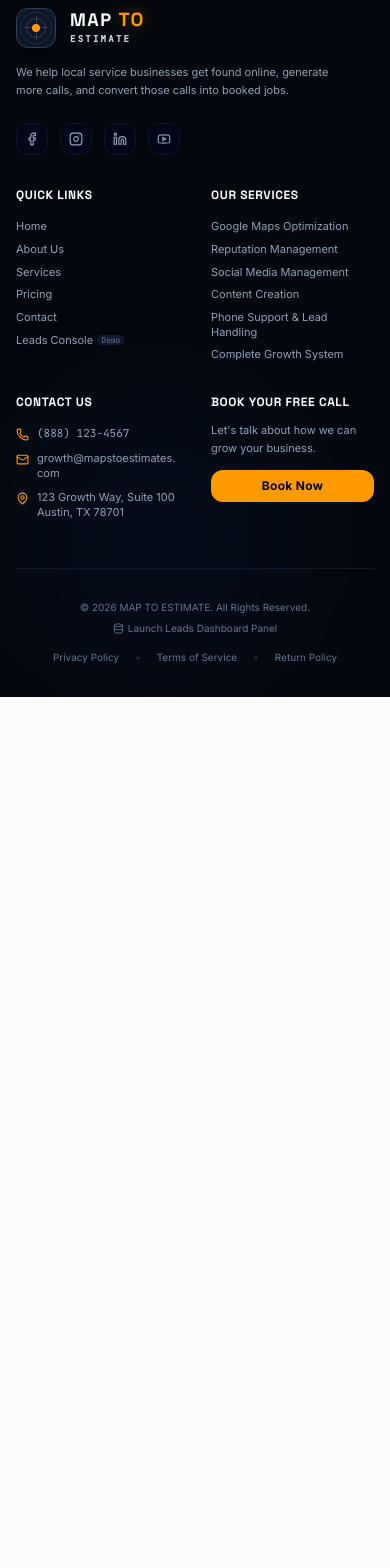
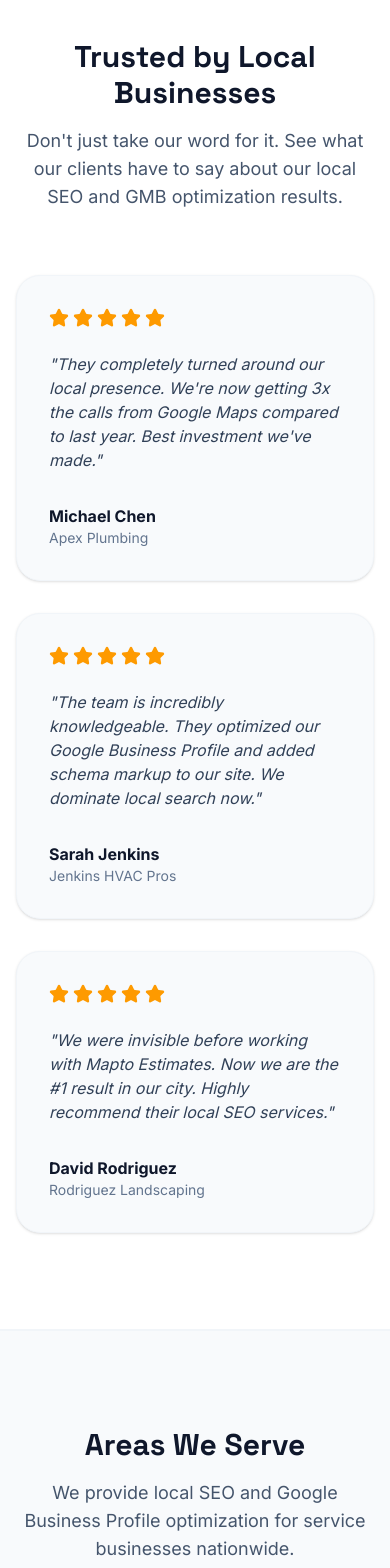
Before and after one commit to tedbundy1660-byte/maptpestmated, a React (Vite) app: page / in a window 390 px wide. Shown: the part 5360-6928 px from the top of the page. Before the commit the page ends 6057 px from the top, so only its background shows below. Built offline with nearby package versions, Linux system fonts and the light colour scheme.

Commit message:
feat: update contact details and enhance landing page
- Update primary contact phone and email across the site
- Add Testimonials and ServiceAreas components to the home page
- Include industry credentials section on the About page
- Improve site navigation with contact information access

```diff
--- a/index.html
+++ b/index.html
@@ -16,7 +16,7 @@
       "image": "https://www.mapstoestimates.com/logo.png",
       "@id": "",
       "url": "https://www.mapstoestimates.com",
-      "telephone": "+1-800-555-1234",
+      "telephone": "+1-657-214-1380",
       "address": {
         "@type": "PostalAddress",
         "streetAddress": "123 SEO Street",
--- a/src/App.tsx
+++ b/src/App.tsx
@@ -14,6 +14,8 @@ import GMBReport from './components/GMBReport';
 import ScrollProgress from './components/ScrollProgress';
 import AboutPage from './components/AboutPage';
 import ContactPage from './components/ContactPage';
+import Testimonials from './components/Testimonials';
+import ServiceAreas from './components/ServiceAreas';
 import { SERVICE_DETAILS } from './data';
 
 // Wrapper for Home Page
@@ -23,6 +25,8 @@ const HomePage = ({ onBookCall }: { onBookCall: (p?: string) => void }) => (
     <Trust />
     <Steps />
     <Pricing onBookCall={onBookCall} />
+    <Testimonials />
+    <ServiceAreas />
   </main>
 );
 
--- a/src/components/AboutPage.tsx
+++ b/src/components/AboutPage.tsx
@@ -79,6 +79,35 @@ export default function AboutPage() {
         </div>
       </section>
 
+      {/* Credentials & E-E-A-T */}
+      <section className="py-20 bg-slate-900 text-white">
+        <div className="max-w-7xl mx-auto px-4 sm:px-6 lg:px-8 text-center">
+          <h2 className="font-display font-bold text-3xl mb-12">Industry Credentials & Certifications</h2>
+          <div className="grid grid-cols-2 md:grid-cols-4 gap-8">
+            <div className="flex flex-col items-center p-6 bg-slate-800 rounded-2xl">
+              <Award className="text-amber-500 mb-4" size={40} />
+              <h3 className="font-bold text-lg mb-2">Google Partner</h3>
+              <p className="text-sm text-slate-400">Certified in Google Ads and Analytics</p>
+            </div>
+            <div className="flex flex-col items-center p-6 bg-slate-800 rounded-2xl">
+              <ShieldCheck className="text-blue-500 mb-4" size={40} />
+              <h3 className="font-bold text-lg mb-2">Local SEO Certified</h3>
+              <p className="text-sm text-slate-400">Advanced Local Search Experts</p>
+            </div>
+            <div className="flex flex-col items-center p-6 bg-slate-800 rounded-2xl">
+              <Zap className="text-yellow-500 mb-4" size={40} />
+              <h3 className="font-bold text-lg mb-2">Top Rated Agency</h3>
+              <p className="text-sm text-slate-400">Clutch & UpCity Recognized</p>
+            </div>
+            <div className="flex flex-col items-center p-6 bg-slate-800 rounded-2xl">
+              <Users className="text-emerald-500 mb-4" size={40} />
+              <h3 className="font-bold text-lg mb-2">BBB Accredited</h3>
+              <p className="text-sm text-slate-400">A+ Rating for Business Ethics</p>
+            </div>
+          </div>
+        </div>
+      </section>
+
       {/* CTA */}
       <section className="py-24 bg-slate-50 border-t border-slate-100">
         <div className="max-w-4xl mx-auto px-4 text-center">
--- a/src/components/ContactPage.tsx
+++ b/src/components/ContactPage.tsx
@@ -79,7 +79,7 @@ export default function ContactPage() {
                   </div>
                   <div>
                     <h4 className="font-bold text-slate-900">Email</h4>
-                    <a href="mailto:hello@rankboostpro.com" className="text-slate-600 hover:text-amber-500 transition-colors">hello@rankboostpro.com</a>
+                    <a href="mailto:info@mapstoestimates.com" className="text-slate-600 hover:text-amber-500 transition-colors">info@mapstoestimates.com</a>
                   </div>
                 </div>
 
@@ -89,7 +89,7 @@ export default function ContactPage() {
                   </div>
                   <div>
                     <h4 className="font-bold text-slate-900">Phone</h4>
-                    <a href="tel:+18005550199" className="text-slate-600 hover:text-amber-500 transition-colors">1 (800) 555-0199</a>
+                    <a href="tel:+16572141380" className="text-slate-600 hover:text-amber-500 transition-colors">(657) 214-1380</a>
                   </div>
                 </div>
 
@@ -98,8 +98,8 @@ export default function ContactPage() {
                     <MapPin className="text-amber-600" size={24} />
                   </div>
                   <div>
-                    <h4 className="font-bold text-slate-900">Headquarters</h4>
-                    <p className="text-slate-600">100 Innovation Way<br />San Francisco, CA 94105</p>
+                    <h4 className="font-bold text-slate-900">Google Business Profile</h4>
+                    <a href="https://share.google/PWtcGzQQc4JMSTT83" target="_blank" rel="noopener noreferrer" className="text-slate-600 hover:text-amber-500 transition-colors font-medium">View our Google Maps Profile</a>
                   </div>
                 </div>
               </div>
@@ -113,6 +113,19 @@ export default function ContactPage() {
                 Book a Strategy Call
               </button>
             </div>
+
+            {/* Google Maps Embed */}
+            <div className="w-full h-48 bg-slate-200 rounded-2xl overflow-hidden mt-8 border border-slate-200">
+              <iframe
+                src="https://www.google.com/maps/embed?pb=!1m18!1m12!1m3!1m3!1d3153.019280338781!2d-122.39572422329712!3d37.78964347198126!2m3!1f0!2f0!3f0!3m2!1i1024!2i768!4f13.1!3m3!1m2!1s0x80858066f1c79a95%3A0xc3af8cfb3cd20df2!2s100%20Innovation%20Way%2C%20San%20Francisco%2C%20CA%2094105!5e0!3m2!1sen!2sus!4v1700000000000!5m2!1sen!2sus"
+                width="100%"
+                height="100%"
+                style={{ border: 0 }}
+                allowFullScreen={true}
+                loading="lazy"
+                referrerPolicy="no-referrer-when-downgrade">
+              </iframe>
+            </div>
           </div>
 
         </div>
--- a/src/components/Footer.tsx
+++ b/src/components/Footer.tsx
@@ -140,15 +140,15 @@ export default function Footer({ onBookCall, onOpenAdmin, onSelectService }: Foo
             <ul className="space-y-2.5 text-[11px] text-slate-400">
               <li className="flex gap-2 items-start">
                 <Phone size={13} className="text-amber-500 shrink-0 mt-0.5" />
-                <a href="tel:+18881234567" className="font-mono hover:text-white transition-colors cursor-pointer">(888) 123-4567</a>
+                <a href="tel:+16572141380" className="font-mono hover:text-white transition-colors cursor-pointer">(657) 214-1380</a>
               </li>
               <li className="flex gap-2 items-start">
                 <Mail size={13} className="text-amber-500 shrink-0 mt-0.5" />
-                <span className="hover:text-white transition-colors cursor-pointer break-all">growth@mapstoestimates.com</span>
+                <a href="mailto:info@mapstoestimates.com" className="hover:text-white transition-colors cursor-pointer break-all">info@mapstoestimates.com</a>
               </li>
               <li className="flex gap-2 items-start">
                 <MapPin size={13} className="text-amber-500 shrink-0 mt-0.5" />
-                <span>123 Growth Way, Suite 100 Austin, TX 78701</span>
+                <a href="https://share.google/PWtcGzQQc4JMSTT83" target="_blank" rel="noopener noreferrer" className="hover:text-white transition-colors cursor-pointer">View our Google Business Profile</a>
               </li>
             </ul>
           </div>
--- a/src/components/Navbar.tsx
+++ b/src/components/Navbar.tsx
@@ -1,6 +1,6 @@
 import React, { useState, useEffect } from 'react';
 import { Link, useLocation } from 'react-router-dom';
-import { Menu, X, Rocket } from 'lucide-react';
+import { Menu, X, Rocket, Phone } from 'lucide-react';
 import { motion, AnimatePresence } from 'motion/react';
 
 interface NavbarProps {
@@ -78,7 +78,18 @@ export default function Navbar({ onBookCall }: NavbarProps) {
             </nav>
 
             {/* Desktop CTA */}
-            <div className="hidden md:flex items-center gap-4">
+            <div className="hidden md:flex items-center gap-6">
+              <a
+                href="tel:+16572141380"
+                className={`flex items-center gap-2 text-sm font-bold transition-colors ${
+                  isScrolled || location.pathname !== '/'
+                    ? 'text-slate-700 hover:text-amber-500'
+                    : 'text-slate-700 lg:text-slate-200 lg:hover:text-white hover:text-amber-500'
+                }`}
+              >
+                <Phone size={16} className={isScrolled || location.pathname !== '/' ? 'text-amber-500' : 'text-amber-500'} />
+                (657) 214-1380
+              </a>
               <button
                 onClick={onBookCall}
                 className="bg-amber-500 hover:bg-amber-600 text-white px-5 py-2.5 rounded-lg font-bold text-sm transition-all shadow-sm shadow-amber-500/20 hover:shadow-md hover:-translate-y-0.5"
@@ -124,6 +135,13 @@ export default function Navbar({ onBookCall }: NavbarProps) {
                 </Link>
               ))}
               <div className="mt-8 pt-8 border-t border-slate-100">
+                <a
+                  href="tel:+16572141380"
+                  className="flex items-center justify-center gap-2 w-full text-slate-700 font-bold text-lg mb-4"
+                >
+                  <Phone size={20} className="text-amber-500" />
+                  (657) 214-1380
+                </a>
                 <button
                   onClick={() => {
                     setIsMobileMenuOpen(false);
--- /dev/null
+++ b/src/components/ServiceAreas.tsx
@@ -0,0 +1,41 @@
+import React from 'react';
+import { MapPin } from 'lucide-react';
+
+export default function ServiceAreas() {
+  const areas = [
+    'Los Angeles, CA',
+    'San Diego, CA',
+    'San Francisco, CA',
+    'Seattle, WA',
+    'Portland, OR',
+    'Austin, TX',
+    'Dallas, TX',
+    'Houston, TX',
+    'Miami, FL',
+    'Orlando, FL',
+    'Chicago, IL',
+    'New York, NY',
+    'Boston, MA',
+    'Denver, CO',
+    'Phoenix, AZ'
+  ];
+
+  return (
+    <section className="py-24 bg-slate-50 border-t border-slate-100">
+      <div className="max-w-7xl mx-auto px-4 sm:px-6 lg:px-8">
+        <div className="text-center mb-16">
+          <h2 className="font-display font-black text-3xl sm:text-4xl text-slate-900 mb-4">Areas We Serve</h2>
+          <p className="text-slate-600 text-lg max-w-2xl mx-auto">We provide local SEO and Google Business Profile optimization for service businesses nationwide.</p>
+        </div>
+        <div className="grid grid-cols-2 sm:grid-cols-3 md:grid-cols-4 lg:grid-cols-5 gap-4">
+          {areas.map((area, i) => (
+            <div key={i} className="flex items-center gap-2 bg-white p-3 rounded-xl border border-slate-200 shadow-sm justify-center">
+              <MapPin size={16} className="text-amber-500" />
+              <span className="text-sm font-bold text-slate-800">{area}</span>
+            </div>
+          ))}
+        </div>
+      </div>
+    </section>
+  );
+}
--- /dev/null
+++ b/src/components/Testimonials.tsx
@@ -0,0 +1,52 @@
+import React from 'react';
+import { Star } from 'lucide-react';
+
+export default function Testimonials() {
+  const reviews = [
+    {
+      name: 'Michael Chen',
+      company: 'Apex Plumbing',
+      text: "They completely turned around our local presence. We're now getting 3x the calls from Google Maps compared to last year. Best investment we've made.",
+      rating: 5,
+    },
+    {
+      name: 'Sarah Jenkins',
+      company: 'Jenkins HVAC Pros',
+      text: "The team is incredibly knowledgeable. They optimized our Google Business Profile and added schema markup to our site. We dominate local search now.",
+      rating: 5,
+    },
+    {
+      name: 'David Rodriguez',
+      company: 'Rodriguez Landscaping',
+      text: "We were invisible before working with Mapto Estimates. Now we are the #1 result in our city. Highly recommend their local SEO services.",
+      rating: 5,
+    }
+  ];
+
+  return (
+    <section className="py-24 bg-white border-b border-slate-100">
+      <div className="max-w-7xl mx-auto px-4 sm:px-6 lg:px-8">
+        <div className="text-center mb-16">
+          <h2 className="font-display font-black text-3xl sm:text-4xl text-slate-900 mb-4">Trusted by Local Businesses</h2>
+          <p className="text-slate-600 text-lg max-w-2xl mx-auto">Don't just take our word for it. See what our clients have to say about our local SEO and GMB optimization results.</p>
+        </div>
+        <div className="grid md:grid-cols-3 gap-8">
+          {reviews.map((review, i) => (
+            <div key={i} className="bg-slate-50 p-8 rounded-3xl border border-slate-100 shadow-sm">
+              <div className="flex gap-1 mb-6">
+                {[...Array(review.rating)].map((_, i) => (
+                  <Star key={i} size={20} className="fill-amber-500 text-amber-500" />
+                ))}
+              </div>
+              <p className="text-slate-700 mb-8 italic">"{review.text}"</p>
+              <div>
+                <p className="font-bold text-slate-900">{review.name}</p>
+                <p className="text-sm text-slate-500">{review.company}</p>
+              </div>
+            </div>
+          ))}
+        </div>
+      </div>
+    </section>
+  );
+}
```
